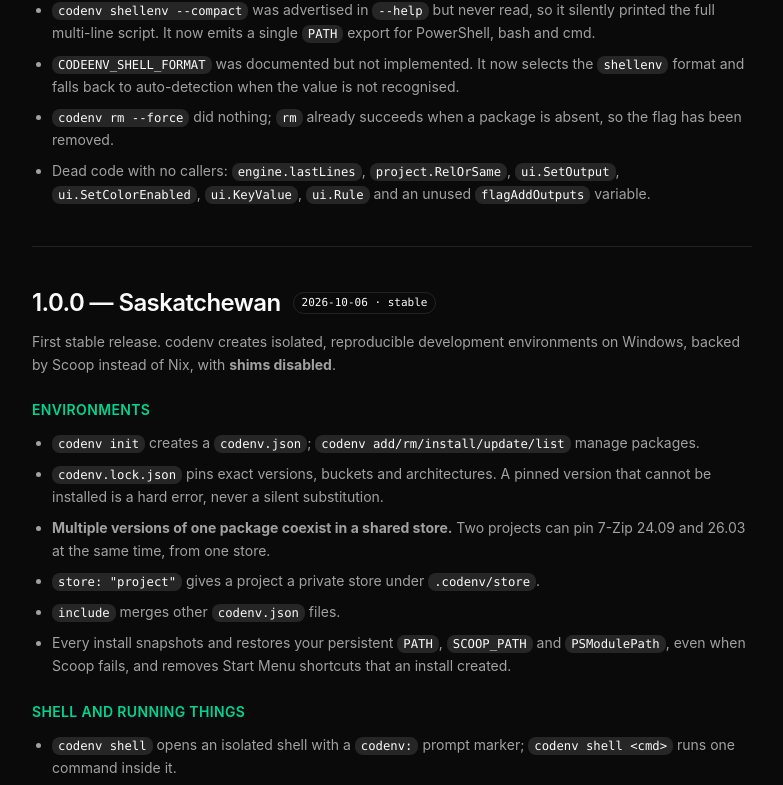
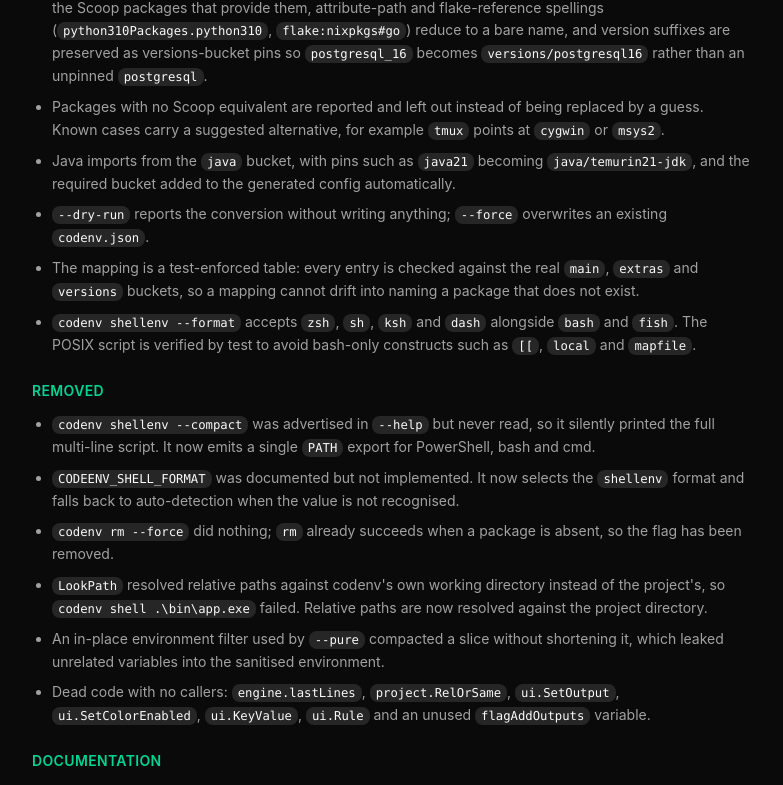
Before and after one commit to Tijani127/codenv-website, a React (Vite) app: page /changelog in a window 1280 px wide. Shown: the part 1178-1963 px from the top of the page, without its empty margins (248-1031 px from the left). Built offline with nearby package versions, Linux system fonts and the light colour scheme.

Commit message:
changelog page: sync with upstream CHANGELOG (import-devbox additions, LookPath/--pure fixes, completions docs)

```diff
--- a/src/pages/changelog.tsx
+++ b/src/pages/changelog.tsx
@@ -64,10 +64,16 @@ export default function Changelog() {
         title="Added"
         items={[
           "<code>codenv</code> silently resolved the <strong>wrong</strong> program when a manifest declared no <code>bin</code>. About 1,346 of the 4,716 manifests in the synced buckets declare no bin and keep their executables in a subdirectory, so only the app root was put on PATH. Installing a JDK from the <code>java</code> bucket and running <code>java</code> returned the system JDK instead of the pinned one. codenv now probes the installed layout for the directories that actually hold executables.",
-          "<code>\"buckets\"</code> in <code>codenv.json</code> was ignored. <code>config.Merge</code> copied the receiver's buckets but never appended the other side's, so any bucket from an included config was dropped and never cloned.",
+          "<code>\"buckets\"</code> in <code>codenv.json</code> was ignored. <code>config.Merge</code> copied the receiver's buckets but never appended the other side's, so any bucket from an included config was dropped and never cloned. A project declaring <code>\"buckets\": [\"java\"]</code> failed to resolve anything.",
           "<code>codenv import devbox</code> mangled names containing a version dot. <code>golang1.22</code> was split on the dot and reduced to <code>22</code>, so the package was lost.",
           "<code>codenv import devbox</code> did not map <code>golang</code>, the name asdf and mise use for Go.",
           "<code>codenv import devbox</code> reported \"no equivalent found\" even for packages that exist in a bucket codenv knows about but does not sync, such as Java. The message now names what it actually checked.",
+          "<code>codenv import devbox</code> converts a <code>devbox.json</code> into <code>codenv.json</code>. Nix package names are mapped to the Scoop packages that provide them, attribute-path and flake-reference spellings (<code>python310Packages.python310</code>, <code>flake:nixpkgs#go</code>) reduce to a bare name, and version suffixes are preserved as versions-bucket pins so <code>postgresql_16</code> becomes <code>versions/postgresql16</code> rather than an unpinned <code>postgresql</code>.",
+          "Packages with no Scoop equivalent are reported and left out instead of being replaced by a guess. Known cases carry a suggested alternative, for example <code>tmux</code> points at <code>cygwin</code> or <code>msys2</code>.",
+          "Java imports from the <code>java</code> bucket, with pins such as <code>java21</code> becoming <code>java/temurin21-jdk</code>, and the required bucket added to the generated config automatically.",
+          "<code>--dry-run</code> reports the conversion without writing anything; <code>--force</code> overwrites an existing <code>codenv.json</code>.",
+          "The mapping is a test-enforced table: every entry is checked against the real <code>main</code>, <code>extras</code> and <code>versions</code> buckets, so a mapping cannot drift into naming a package that does not exist.",
+          "<code>codenv shellenv --format</code> accepts <code>zsh</code>, <code>sh</code>, <code>ksh</code> and <code>dash</code> alongside <code>bash</code> and <code>fish</code>. The POSIX script is verified by test to avoid bash-only constructs such as <code>[[</code>, <code>local</code> and <code>mapfile</code>.",
         ]}
       />
       <Section
@@ -76,7 +82,15 @@ export default function Changelog() {
           "<code>codenv shellenv --compact</code> was advertised in <code>--help</code> but never read, so it silently printed the full multi-line script. It now emits a single <code>PATH</code> export for PowerShell, bash and cmd.",
           "<code>CODEENV_SHELL_FORMAT</code> was documented but not implemented. It now selects the <code>shellenv</code> format and falls back to auto-detection when the value is not recognised.",
           "<code>codenv rm --force</code> did nothing; <code>rm</code> already succeeds when a package is absent, so the flag has been removed.",
+          "<code>LookPath</code> resolved relative paths against codenv's own working directory instead of the project's, so <code>codenv shell .\\bin\\app.exe</code> failed. Relative paths are now resolved against the project directory.",
+          "An in-place environment filter used by <code>--pure</code> compacted a slice without shortening it, which leaked unrelated variables into the sanitised environment.",
           "Dead code with no callers: <code>engine.lastLines</code>, <code>project.RelOrSame</code>, <code>ui.SetOutput</code>, <code>ui.SetColorEnabled</code>, <code>ui.KeyValue</code>, <code>ui.Rule</code> and an unused <code>flagAddOutputs</code> variable.",
+        ]}
+      />
+      <Section
+        title="Documentation"
+        items={[
+          "Documented installing shell completions per shell, and called out that PowerShell needs <code>Out-String</code>: <code>codenv completion powershell | Out-String | Invoke-Expression</code>. Piping straight into <code>Invoke-Expression</code> fails with <code>Missing closing '}'</code>, because PowerShell runs each piped line as its own statement and the script contains multi-line function blocks.",
         ]}
       />
 
@@ -165,6 +179,7 @@ export default function Changelog() {
         items={[
           "Jetify Cloud equivalents: <code>auth</code>, and cloud <code>secrets</code>/<code>cache</code>. There is nothing to authenticate against locally.",
           "Devbox plugins, which describe Nix build setup. Scoop packages are prebuilt.",
+          "<code>devbox create</code>-style templates from a remote catalogue.",
           "Linux and macOS releases. <code>generate dockerfile</code> emits a <strong>Windows</strong> container Dockerfile, since a Linux image cannot run Scoop.",
         ]}
       />
```
